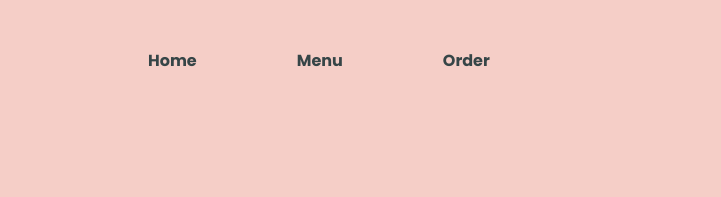
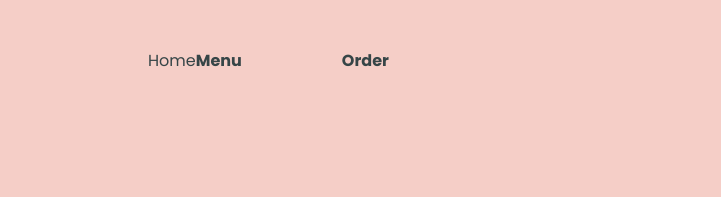
Before and after one commit to ekayqzn/Quizon_V2-HTML-FORMS, a plain HTML site: page index.html in a window 1280 px wide. Shown: the top 197 px of the page, 366-1087 px from the left. Drawn offline with Linux system fonts and the light colour scheme; files whose address does not match are found by name; a web font is replaced by a local one.

Commit message:
fixed home-link

```diff
--- a/index.html
+++ b/index.html
@@ -23,7 +23,7 @@
         </div>
 
         <ul class="header__nav--list">
-          <li><a href="#">Home</a></li>
+          <li>Home</li>
           <li><a href="#menu">Menu</a></li>
           <li><a href="order-form.html">Order</a></li>
         </ul>
```
